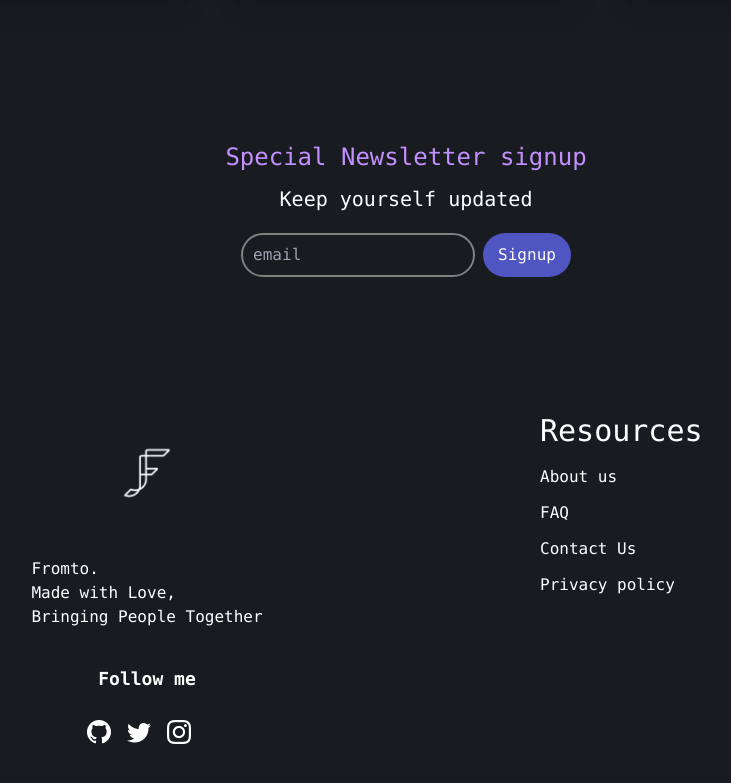
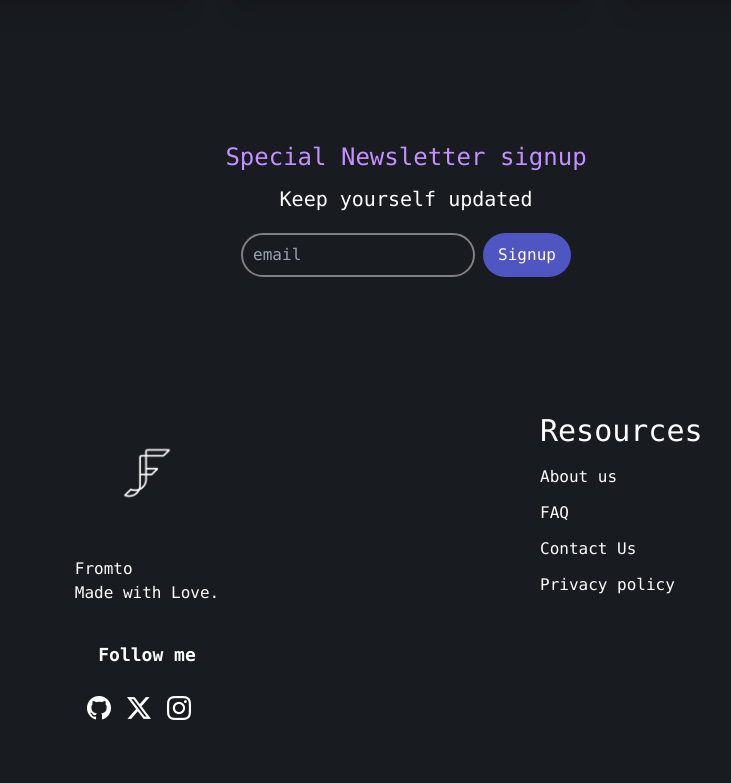
Before and after one commit to kartikbansode/Fromto, a website: page public/index.html in a window 1280 px wide. Shown: the part 5469-6252 px from the top of the page, without its empty margins (234-965 px from the left). Drawn offline with nearby package versions, Linux system fonts and the light colour scheme.

Commit message:
updated social link

```diff
--- a/public/index.html
+++ b/public/index.html
@@ -585,11 +585,9 @@
             <img src="https://kartikbansode.github.io/Fromto/assets/logo-black-single-no-bg.png" alt="logo" srcset
                 class="tw-max-w-[120px]" />
             <div>
-                Fromto.
+                Fromto
                 <br />
-                Made with Love,
-                <br />
-                Bringing People Together
+                Made with Love.
             </div>
             <div class="tw-mt-3 tw-text-lg tw-font-semibold">Follow me</div>
             <div class="tw-flex tw-gap-4 tw-text-2xl">
@@ -597,7 +595,7 @@
                     <i class="bi bi-github"></i>
                 </a>
                 <a href="https://x.com/kartikbansode_" aria-label="Twitter">
-                    <i class="bi bi-twitter"></i>
+                    <i class="bi bi-twitter-x"></i>
                 </a>
                 <a href="https://www.instagram.com/kartikk.bansode/" class="tw-h-[40px] tw-w-[40px]" aria-label="Instagram">
                     <i class="bi bi-instagram"></i>
```
